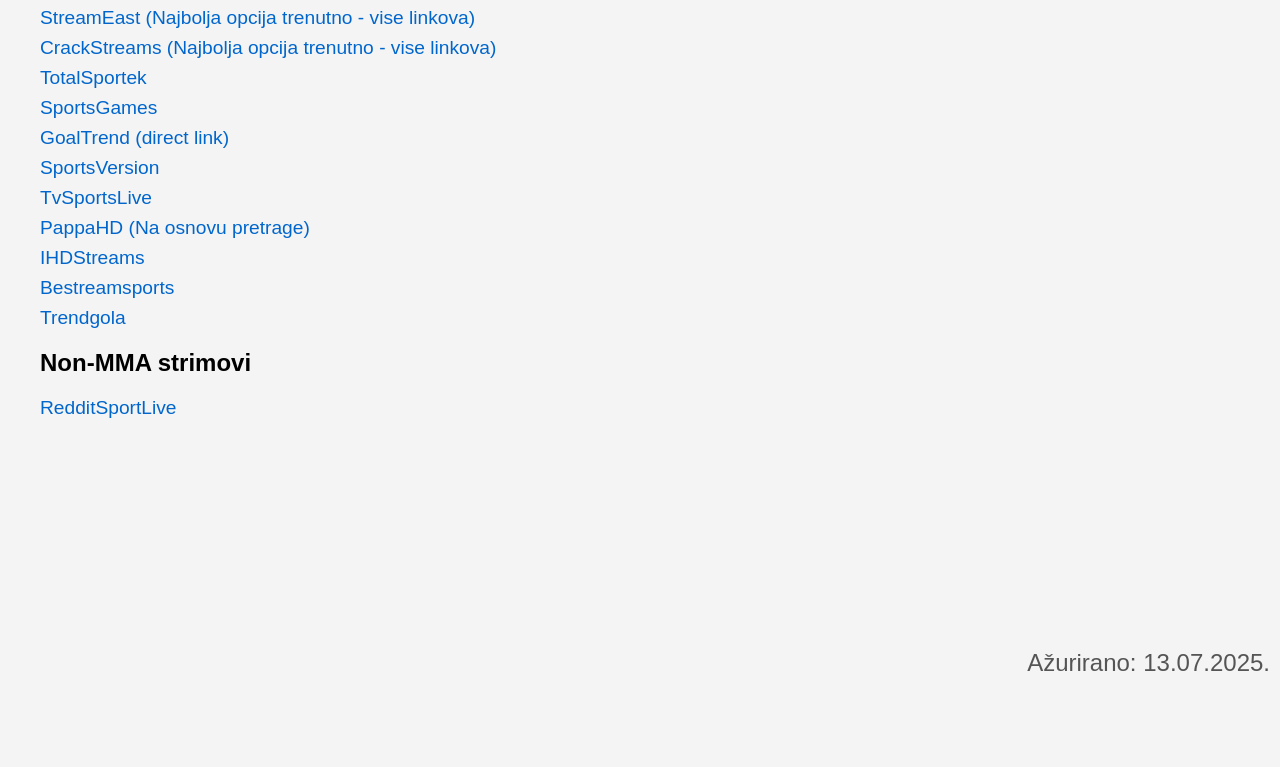
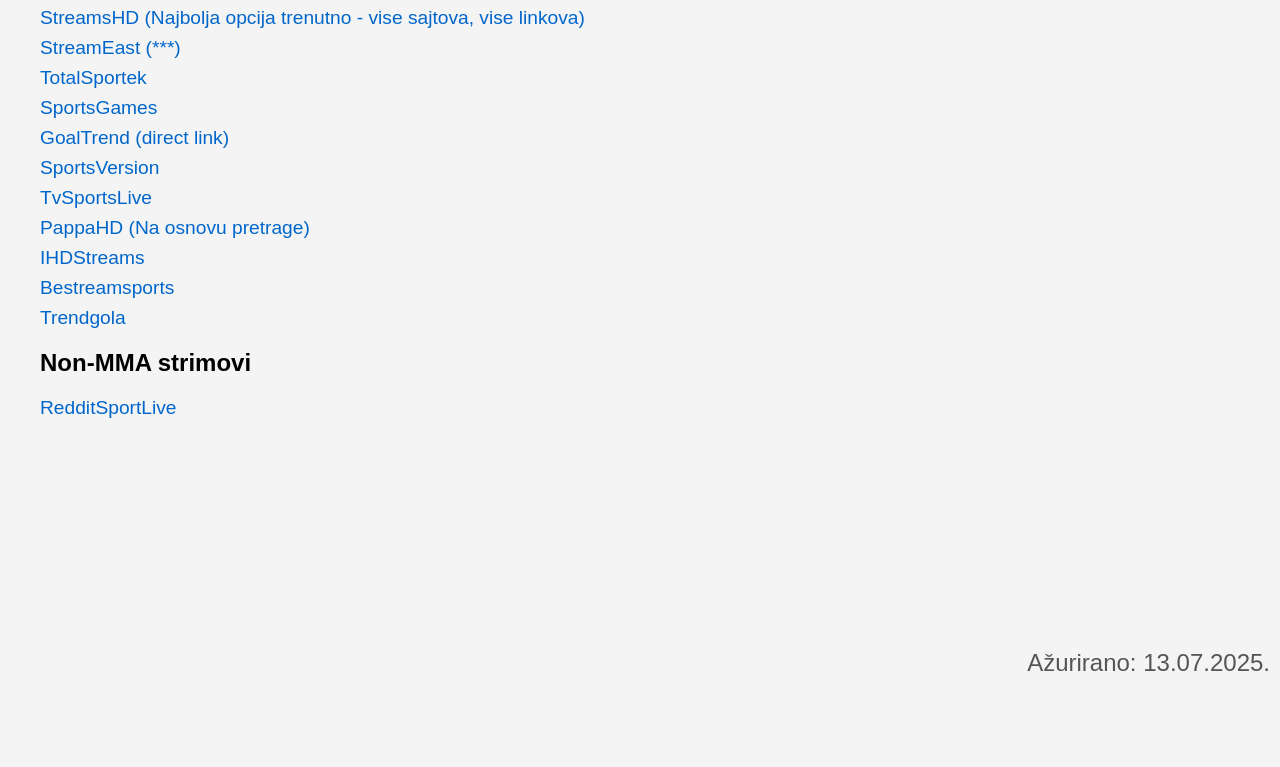
Before and after one commit to AlenkoSarenko/my-links, a plain HTML site: page index.html in a window 1280 px wide. Shown: the part 113-880 px from the top of the page. Drawn offline with Linux system fonts and the light colour scheme.

Commit message:
Update index.html

```diff
--- a/index.html
+++ b/index.html
@@ -41,8 +41,8 @@
 <body>
   <h1>Strimovi</h1>
   <ul>
-    <li><a href="https://v1.gostreameast.link/" target="_blank">StreamEast (Najbolja opcija trenutno - vise linkova)</a></li>
-    <li><a href="https://streamshd.pages.lat/" target="_blank">CrackStreams (Najbolja opcija trenutno - vise linkova)</a></li>
+    <li><a href="https://streamshd.pages.lat/" target="_blank">StreamsHD (Najbolja opcija trenutno - vise sajtova, vise linkova)</a></li>
+    <li><a href="https://v1.gostreameast.link/" target="_blank">StreamEast (***)</a></li>
     <li><a href="https://totalsportek.pro/" target="_blank">TotalSportek</a></li>
     <li><a href="https://www.sportsgames.today/" target="_blank">SportsGames</a></li>
     <li><a href="https://goaltrend.info/stre/a1.html" target="_blank">GoalTrend (direct link)</a></li>
```
